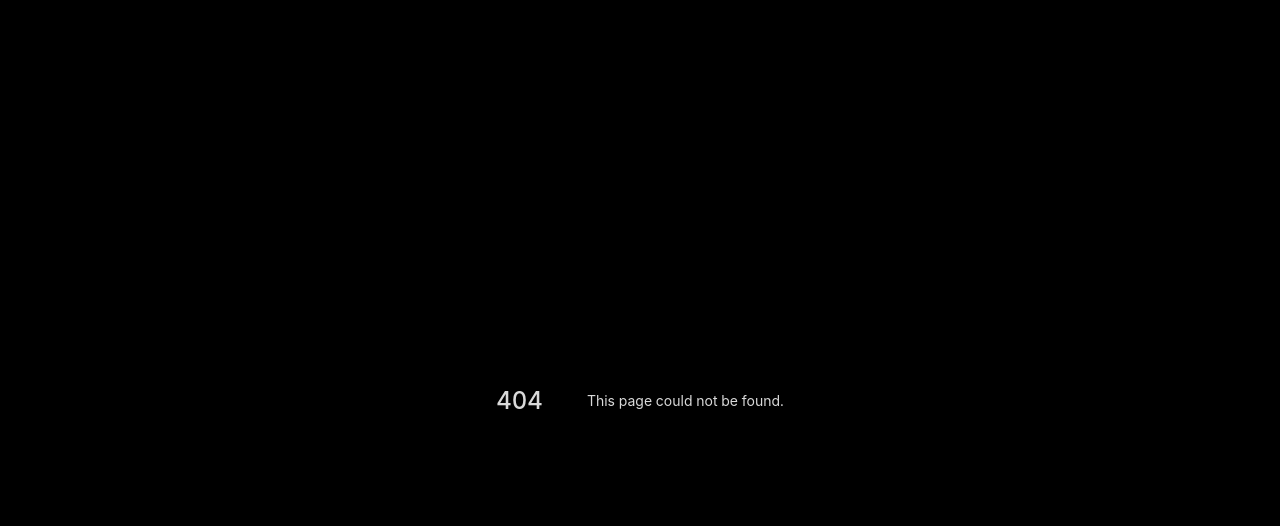
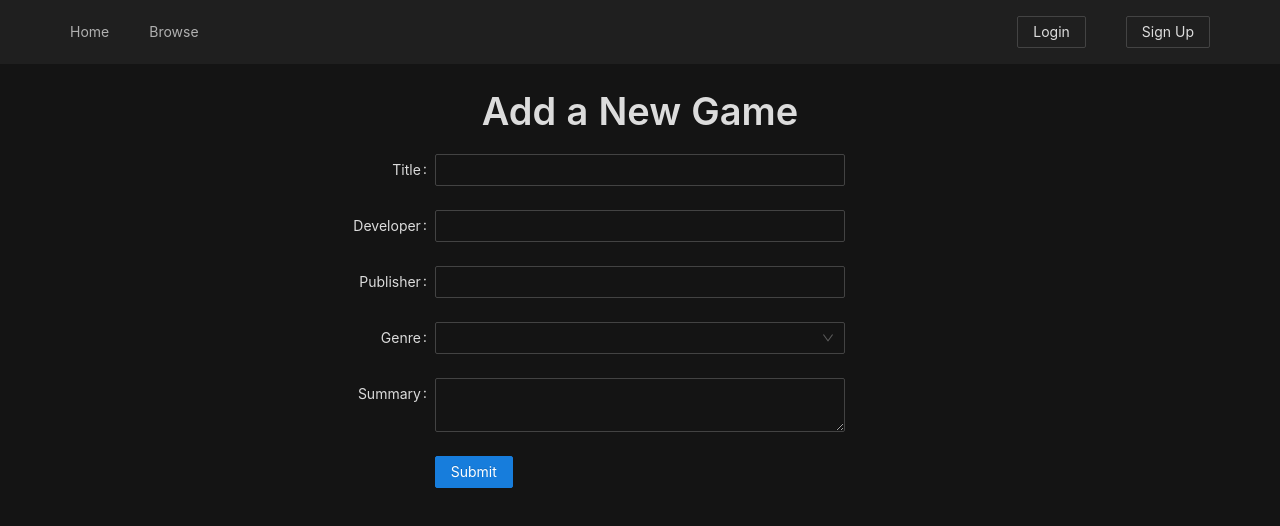
Before and after one commit to amagana8/game-list, a Next.js app: page /addGame in a window 1280 px wide. Before the commit this address had no page. Shown: the top 526 px of the page. Built offline with nearby package versions, Linux system fonts and the light colour scheme.

Commit message:
can now add new games to db from frontend

```diff
--- a/src/components/navBar.tsx
+++ b/src/components/navBar.tsx
@@ -16,13 +16,13 @@ const defaultProps: navBarProps = {
 };
 
 const NavBar = ({ index }: navBarProps) => {
-  const username = useAppSelector(state => state.user.username);
+  const username = useAppSelector((state) => state.user.username);
   const dispatch = useAppDispatch();
 
   const handleLogout = () => {
     dispatch(logout());
-    Router.push('/');;
-  }
+    Router.push('/');
+  };
   return (
     <Header>
       <Menu theme="dark" mode="horizontal" defaultSelectedKeys={[index]}>
@@ -40,23 +40,28 @@ const NavBar = ({ index }: navBarProps) => {
           <>
             <Menu.Item key="3">
               <Link href={`/gameList/${username}`}>
-                <a>Game List</a>
+                <a>My List</a>
               </Link>
             </Menu.Item>
-            <Menu.Item className={styles.end}>
+            <Menu.Item key="4">
+              <Link href={`/addGame`}>
+                <a>New Game</a>
+              </Link>
+            </Menu.Item>
+            <Menu.Item key="5" className={styles.end}>
               <Button onClick={handleLogout}>Logout</Button>
             </Menu.Item>
           </>
         ) : (
           <>
-          <Menu.Item className={styles.end}>
+            <Menu.Item key="6" className={styles.end}>
               <Button>
                 <Link href="/login">
                   <a>Login</a>
                 </Link>
               </Button>
             </Menu.Item>
-          <Menu.Item>
+            <Menu.Item key="7">
               <Button>
                 <Link href="/signup">
                   <a>Sign Up</a>
--- a/src/graphQLMutations.ts
+++ b/src/graphQLMutations.ts
@@ -21,3 +21,18 @@ export const AddGame = gql`
     }
   }
 `;
+
+export const NewGame = gql`
+  mutation CreateGames($input: [GameCreateInput!]!) {
+    createGames(input: $input) {
+      games {
+        id
+        title
+        developer
+        publisher
+        summary
+        genre
+      }
+    }
+  }
+`;
--- /dev/null
+++ b/src/pages/addGame.tsx
@@ -0,0 +1,94 @@
+import type { NextPage } from 'next';
+import { NavBar } from '@components/navBar';
+import { Button, Form, Input, Select } from 'antd';
+import { Content } from 'antd/lib/layout/layout';
+import { Option } from 'antd/lib/mentions';
+import styles from '@styles/addGame.module.scss';
+import Title from 'antd/lib/typography/Title';
+import { useMutation } from '@apollo/client';
+import { NewGame } from '../graphQLMutations';
+import Router from 'next/router';
+
+interface NewGameForm {
+  title: string;
+  developer: string;
+  publisher: string;
+  summary: string;
+  genre: string;
+}
+
+const AddGame: NextPage = () => {
+  const [newGame] = useMutation(NewGame);
+
+  async function onFinish(input: NewGameForm) {
+    try {
+      await newGame({
+        variables: {
+          input: [
+            {
+              title: input.title,
+              developer: input.developer,
+              publisher: input.publisher,
+              summary: input.summary,
+              genre: input.genre,
+            },
+          ],
+        },
+      });
+      Router.push('/browse');
+    } catch (error) {
+      console.log(error);
+    }
+  }
+
+  const layout = {
+    labelCol: { span: 8 },
+    wrapperCol: { span: 8 },
+  };
+
+  return (
+    <>
+      <NavBar index="3" />
+      <Content>
+        <Title className={styles.title}>Add a New Game</Title>
+        <Form {...layout} onFinish={onFinish}>
+          <Form.Item label="Title" name="title">
+            <Input />
+          </Form.Item>
+          <Form.Item label="Developer" name="developer">
+            <Input />
+          </Form.Item>
+          <Form.Item label="Publisher" name="publisher">
+            <Input />
+          </Form.Item>
+          <Form.Item label="Genre" name="genre">
+            <Select>
+              <Option value="adventure">Adventure</Option>
+              <Option value="board">Board</Option>
+              <Option value="fighting">Fighting</Option>
+              <Option value="horror">Horror</Option>
+              <Option value="racing">Racing</Option>
+              <Option value="rpg">RPG</Option>
+              <Option value="rhythm">Rhythm</Option>
+              <Option value="sandbox">Sandbox</Option>
+              <Option value="shooter">Shooter</Option>
+              <Option value="simulation">Simulation</Option>
+              <Option value="sports">Sports</Option>
+              <Option value="strategy">Strategy</Option>
+            </Select>
+          </Form.Item>
+          <Form.Item label="Summary" name="summary">
+            <Input.TextArea />
+          </Form.Item>
+          <Form.Item wrapperCol={{ ...layout.wrapperCol, offset: 8 }}>
+            <Button type="primary" htmlType="submit">
+              Submit
+            </Button>
+          </Form.Item>
+        </Form>
+      </Content>
+    </>
+  );
+};
+
+export default AddGame;
--- /dev/null
+++ b/src/styles/addGame.module.scss
@@ -0,0 +1,3 @@
+.title {
+  text-align: center;
+}
```
Lines whose indentation alone changed are shown as unchanged.
